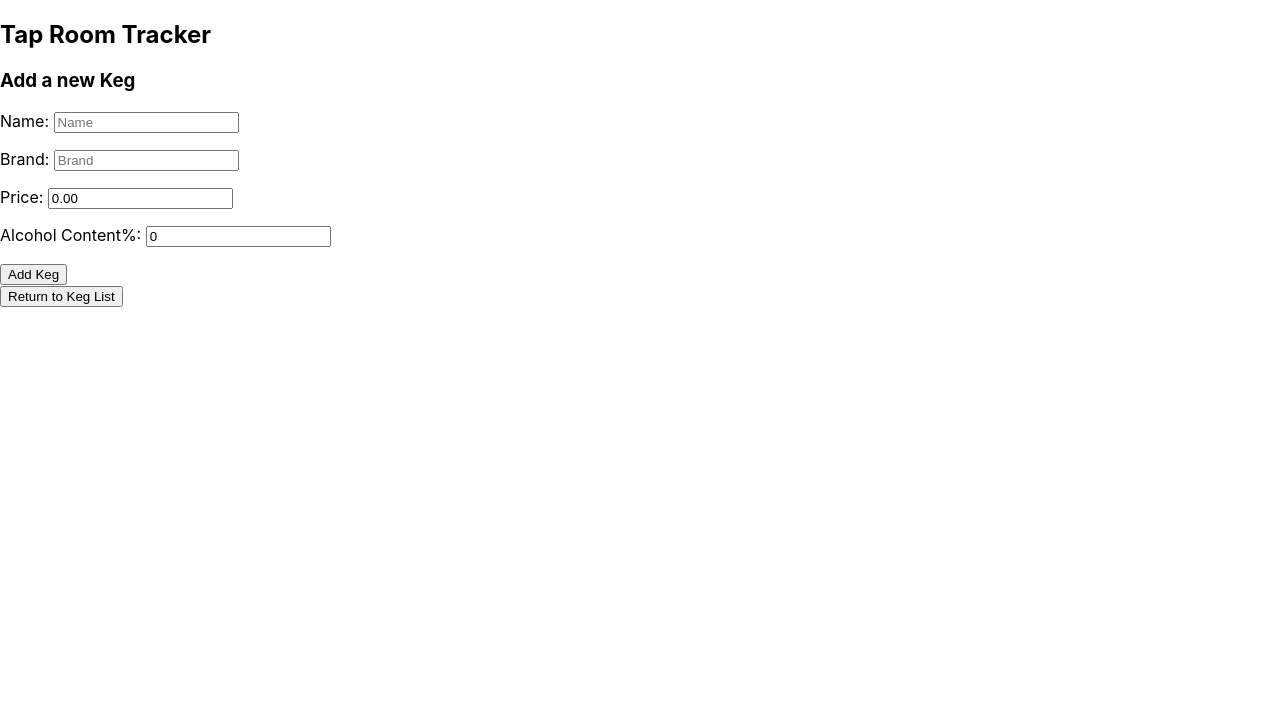
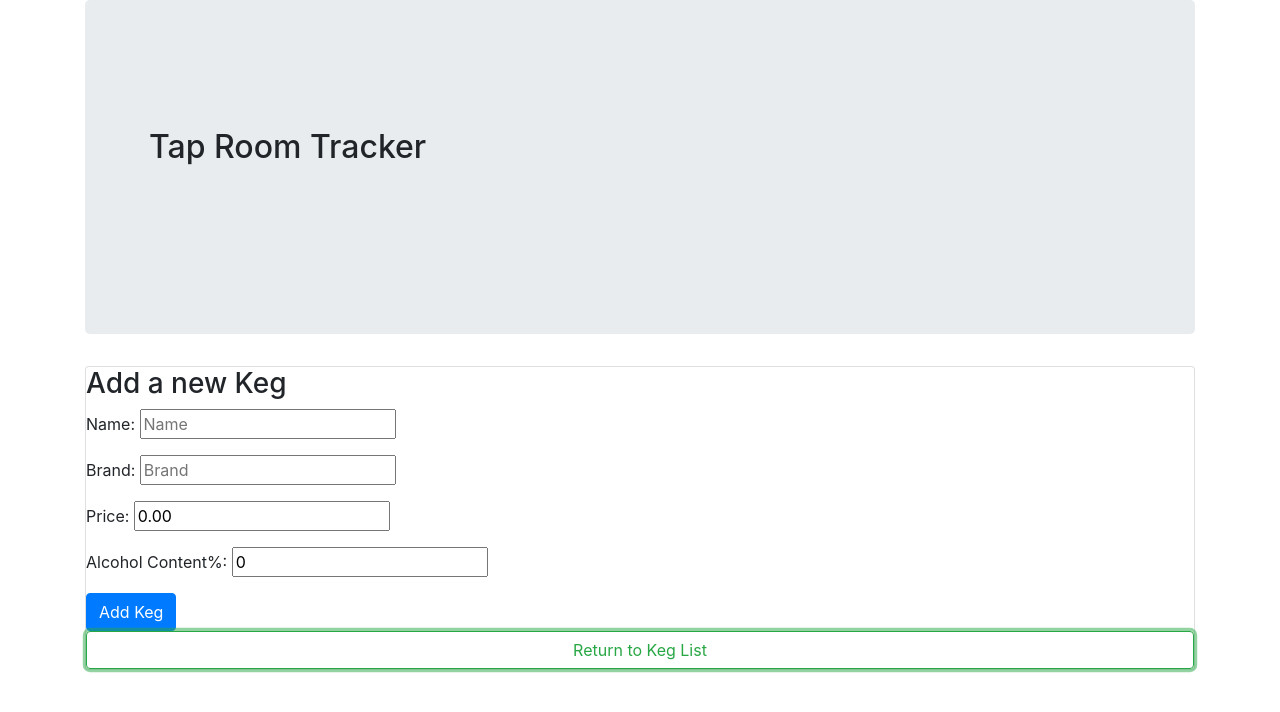
Before and after one commit to wdonovanseid/Tap-Room.React, a React (Create React App) app: page / in a window 1280 px wide. Both pictures are taken after a click on the button "Add Keg". Shown: the top 712 px of the page. Built offline with nearby package versions, Linux system fonts and the light colour scheme.

Commit message:
add some basic bootstrap styling

```diff
--- a/package.json
+++ b/package.json
@@ -6,7 +6,9 @@
     "@testing-library/jest-dom": "^5.11.6",
     "@testing-library/react": "^11.2.1",
     "@testing-library/user-event": "^12.2.2",
+    "bootstrap": "^4.5.3",
     "react": "^17.0.1",
+    "react-bootstrap": "^1.4.0",
     "react-dom": "^17.0.1",
     "react-scripts": "4.0.0",
     "web-vitals": "^0.2.4"
--- a/src/components/App.js
+++ b/src/components/App.js
@@ -1,12 +1,24 @@
 import React from "react";
 import Header from "./Header";
 import TapRoomControl from "./TapRoomControl";
+import 'bootstrap/dist/css/bootstrap.min.css';
+import Container from 'react-bootstrap/Container';
+import Jumbotron from 'react-bootstrap/Jumbotron';
+import Card from 'react-bootstrap/Card';
 
 function App() {
   return (
     <React.Fragment>
-      <Header />
-      <TapRoomControl />
+      <Container>
+        <Jumbotron>
+          <div className="jumbotron">
+          <Header />
+          </div>
+        </Jumbotron>
+        <Card>
+          <TapRoomControl />
+        </Card>
+      </Container>
     </React.Fragment>
   );
 }
--- a/src/components/EditKegForm.js
+++ b/src/components/EditKegForm.js
@@ -19,7 +19,7 @@ function EditKegForm(props) {
       <h1>Edit Keg</h1>
       <ReusableForm
         formSubmissionHandler={handleEditKegFormSubmission}
-        buttonText="Edit Keg" />
+        formButtonText="Edit Keg" />
     </React.Fragment >
   );
 }
--- a/src/components/Keg.js
+++ b/src/components/Keg.js
@@ -5,7 +5,8 @@ function Keg(props) {
   return (
     <React.Fragment>
         {props.pints < 10 &&  props.pints > 0 && <h3 style={{color: 'red'}}>Almost Empty!</h3>}
-        <h4>{props.brand}: {props.name} - <span style={{color:"green"}}>${props.price.toFixed(2)}</span> <button onClick={() => props.whenKegClicked(props.id)}>Details</button></h4>
+        <h4>{props.brand}: {props.name} - <span style={{color:"green"}}>${props.price.toFixed(2)}</span>
+          <button className="btn btn-info" onClick={() => props.whenKegClicked(props.id)}>Details</button></h4>
         <p>{props.pints > 0 ? 'Pints Left: '+props.pints : 'Out of Stock'}</p>
         <hr />
     </React.Fragment >
--- a/src/components/KegDetail.js
+++ b/src/components/KegDetail.js
@@ -12,11 +12,11 @@ function KegDetail(props) {
       <p>Alcohol Content: {keg.alcoholContent}%</p>
       <p>Pints: {keg.pints > 9 ? keg.pints : keg.pints > 0 ? 'Almost Empty! '+keg.pints+' left!' : 'Out of Stock'}</p>
       {keg.pints > 0 &&
-        <button type="button" onClick={() => onClickingBuy(keg.id)}>Buy a Pint</button>
+        <button type="button" className="btn btn-danger" onClick={() => onClickingBuy(keg.id)}>Buy a Pint</button>
       }
-      <button type="button" onClick={props.onClickingEdit}>Update Keg</button>
-      <button type="button" onClick={() => onClickingDelete(keg.id)}>Delete Keg</button>
-      <button type="button" onClick={() => onClickingRestock(keg.id)}>Restock Keg</button>
+      <button type="button" className="btn btn-info" onClick={props.onClickingEdit}>Update Keg</button>
+      <button type="button" className="btn btn-primary" onClick={() => onClickingDelete(keg.id)}>Delete Keg</button>
+      <button type="button" className="btn btn-info" onClick={() => onClickingRestock(keg.id)}>Restock Keg</button>
     </React.Fragment>
   );
 
--- a/src/components/NewKegForm.js
+++ b/src/components/NewKegForm.js
@@ -9,7 +9,7 @@ function NewKegForm(props) {
       <h3>Add a new Keg</h3>
       <ReusableForm
         formSubmissionHandler={handleNewKegFormSubmission}
-        buttonText="Add Keg" />
+        formButtonText="Add Keg" />
     </React.Fragment>
   );
   function handleNewKegFormSubmission(event) {
--- a/src/components/ReusableForm.js
+++ b/src/components/ReusableForm.js
@@ -29,7 +29,7 @@ function ReusableForm(props) {
               name='pints'
               defaultValue="124"
               min="0" /></p>}
-          <button type="button" type='submit'>{props.buttonText}</button>
+          <button type="button" className="btn btn-primary" type='submit'>{props.formButtonText}</button>
         </form>
     </React.Fragment>
   );
@@ -37,7 +37,7 @@ function ReusableForm(props) {
 
 ReusableForm.propTypes = {
   formSubmissionHandler: PropTypes.func,
-  buttonText: PropTypes.string
+  formButtonText: PropTypes.string
 };
 
 export default ReusableForm;
--- a/src/components/TapRoomControl.js
+++ b/src/components/TapRoomControl.js
@@ -112,7 +112,7 @@ class TapRoomControl extends React.Component {
     return (
       <React.Fragment>
           {currentlyVisibleState}
-          <button type="button" onClick={this.handleClick}>{buttonText}</button>
+          <button type="button" className="btn btn-outline-success" onClick={this.handleClick}>{buttonText}</button>
       </React.Fragment>
     );
   }
```
Also changed, not shown: 1 other file (tests, documents, lock files or other folders).
